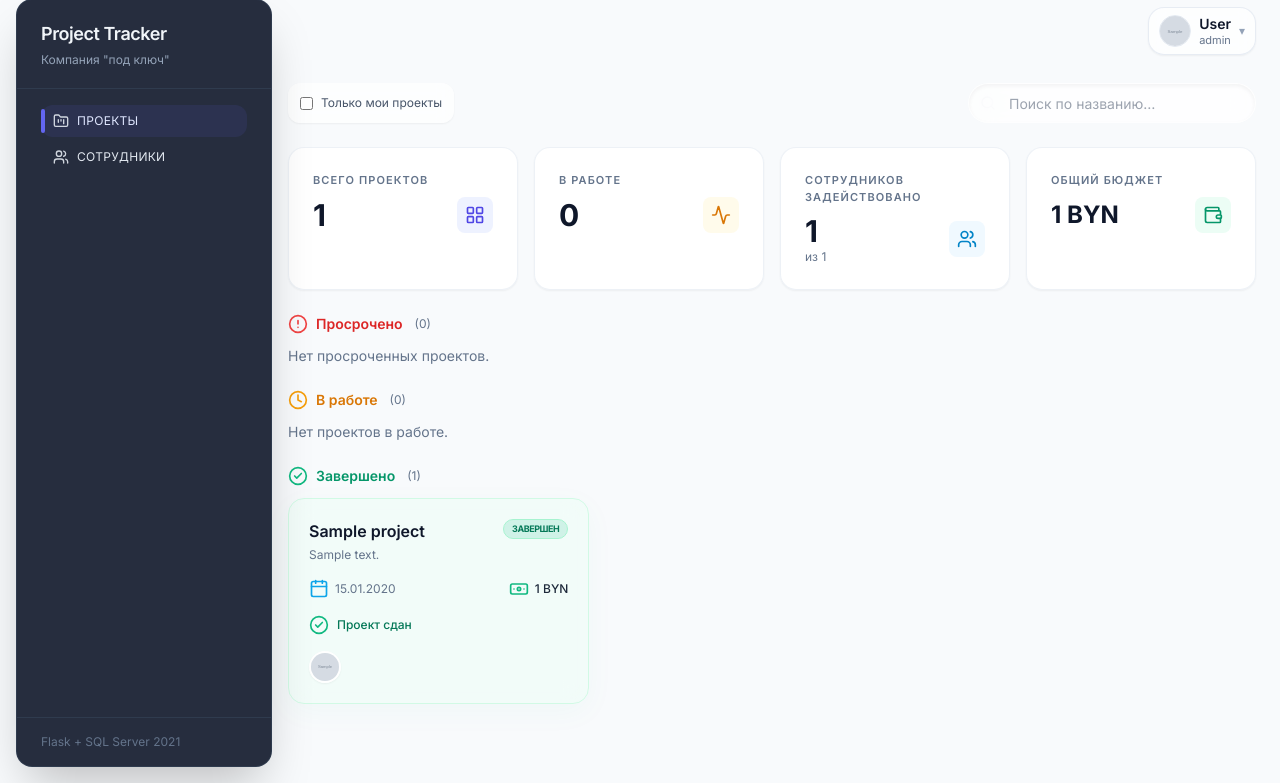
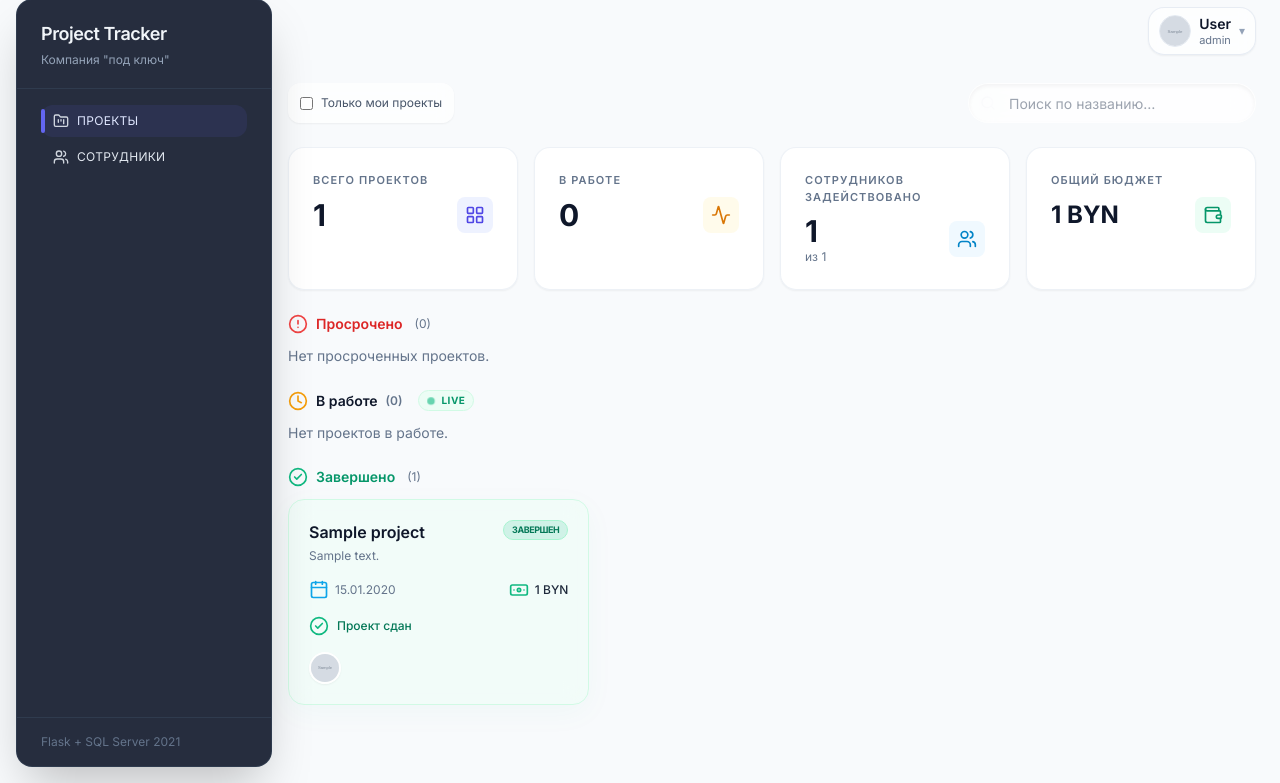
Before and after one commit to Kengort/deadliner-rbac, a Flask app: page / in a window 1280 px wide. Shown: the part 17-800 px from the top of the page. Run offline with Flask 3, Linux system fonts and the light colour scheme; a user stored in the database is signed in; tables that the repository leaves empty hold one stand-in row (values such as "Sample post"); grey boxes marked "Sample" are stand-in pictures; some libraries are stand-ins or nearby versions.

Commit message:
Firts static design

```diff
--- a/app.py
+++ b/app.py
@@ -295,6 +295,10 @@ def create_app() -> Flask:
             )
 
             if project.is_overdue:
+                if project.end_date is not None:
+                    project.days_overdue = max(0, (today - project.end_date).days)
+                else:
+                    project.days_overdue = 0
                 overdue_projects.append(project)
             elif project.status == "Completed":
                 completed_projects.append(project)
--- a/templates/base.html
+++ b/templates/base.html
@@ -18,6 +18,52 @@
         [x-cloak] { display: none !important; }
         html, body {
             font-family: 'Inter', system-ui, -apple-system, BlinkMacSystemFont, 'Segoe UI', sans-serif;
+        }
+        /* Motion */
+        @keyframes fadeInUp {
+            from { opacity: 0; transform: translateY(1rem); }
+            to { opacity: 1; transform: translateY(0); }
+        }
+        .animate-in {
+            opacity: 0;
+            animation: fadeInUp 700ms cubic-bezier(.2,.8,.2,1) forwards;
+            will-change: transform, opacity;
+        }
+
+        @keyframes wiggle {
+            0%, 100% { transform: rotate(0deg); }
+            25% { transform: rotate(-6deg); }
+            75% { transform: rotate(6deg); }
+        }
+        .group:hover .group-hover-wiggle {
+            animation: wiggle 420ms ease-in-out;
+        }
+
+        @keyframes fillGrow {
+            from { transform: scaleX(0); }
+            to { transform: scaleX(1); }
+        }
+        .progress-fill {
+            transform-origin: left;
+            transform: scaleX(0);
+            animation: fillGrow 900ms cubic-bezier(.2,.8,.2,1) forwards;
+        }
+        /* Live indicators */
+        @keyframes blinker {
+            0% { opacity: 1; transform: scale(1); }
+            50% { opacity: 0.4; transform: scale(0.9); }
+            100% { opacity: 1; transform: scale(1); }
+        }
+        .animate-blink {
+            animation: blinker 2s cubic-bezier(0.4, 0, 0.6, 1) infinite;
+        }
+
+        @keyframes ping-slow {
+            0% { transform: scale(1); opacity: 0.8; }
+            70%, 100% { transform: scale(2.5); opacity: 0; }
+        }
+        .animate-ping-slow {
+            animation: ping-slow 2s cubic-bezier(0, 0, 0.2, 1) infinite;
         }
         .bg-overdue {
             background-image: repeating-linear-gradient(
--- a/templates/index.html
+++ b/templates/index.html
@@ -7,7 +7,7 @@
     {% if current_user.role == 'Admin' %}
         <header class="flex flex-col gap-3 sm:flex-row sm:items-center sm:justify-between">
             <div>
-                <h2 class="text-2xl font-semibold text-slate-900">Проекты</h2>
+                <h2 class="text-2xl font-semibold text-slate-900">Проекты <span class="text-slate-400">({{ total_count }})</span></h2>
                 <p class="text-sm text-slate-500 mt-1">
                     Список проектов компании с основными показателями.
                 </p>
@@ -54,43 +54,43 @@
     {% if total_count > 0 %}
         <!-- Stats Grid -->
         <section class="grid gap-4 md:grid-cols-2 lg:grid-cols-4">
-            <div class="rounded-2xl bg-white/90 backdrop-blur-md border border-slate-200/60 shadow-sm p-6 min-h-[110px]">
+            <div class="group rounded-2xl bg-white/90 backdrop-blur-md border border-slate-200/60 shadow-sm p-6 min-h-[110px]">
                 <div class="text-[11px] font-semibold uppercase tracking-widest text-slate-500">Всего проектов</div>
                 <div class="mt-2 flex items-center justify-between">
                     <div class="text-3xl font-bold text-slate-900">{{ total_count }}</div>
-                    <div class="p-2 bg-indigo-50 rounded-lg text-indigo-600">
+                    <div class="p-2 bg-indigo-50 rounded-lg text-indigo-600 group-hover-wiggle">
                         <i data-lucide="layout-grid" class="w-5 h-5"></i>
                     </div>
                 </div>
             </div>
-            <div class="rounded-2xl bg-white/90 backdrop-blur-md border border-slate-200/60 shadow-sm p-6 min-h-[110px]">
+            <div class="group rounded-2xl bg-white/90 backdrop-blur-md border border-slate-200/60 shadow-sm p-6 min-h-[110px]">
                 <div class="text-[11px] font-semibold uppercase tracking-widest text-slate-500">В работе</div>
                 <div class="mt-2 flex items-center justify-between">
                     <div class="text-3xl font-bold text-slate-900">{{ active_projects|length }}</div>
-                    <div class="p-2 bg-amber-50 rounded-lg text-amber-600">
+                    <div class="p-2 bg-amber-50 rounded-lg text-amber-600 group-hover-wiggle">
                         <i data-lucide="activity" class="w-5 h-5"></i>
                     </div>
                 </div>
             </div>
-            <div class="rounded-2xl bg-white/90 backdrop-blur-md border border-slate-200/60 shadow-sm p-6 min-h-[110px]">
+            <div class="group rounded-2xl bg-white/90 backdrop-blur-md border border-slate-200/60 shadow-sm p-6 min-h-[110px]">
                 <div class="text-[11px] font-semibold uppercase tracking-widest text-slate-500">Сотрудников задействовано</div>
                 <div class="mt-2 flex items-center justify-between">
                     <div class="leading-tight">
                         <div class="text-3xl font-bold text-slate-900">{{ employees_involved }}</div>
                         <div class="text-xs text-slate-500">из {{ total_employees }}</div>
                     </div>
-                    <div class="p-2 bg-sky-50 rounded-lg text-sky-600">
+                    <div class="p-2 bg-sky-50 rounded-lg text-sky-600 group-hover-wiggle">
                         <i data-lucide="users" class="w-5 h-5"></i>
                     </div>
                 </div>
             </div>
-            <div class="rounded-2xl bg-white/90 backdrop-blur-md border border-slate-200/60 shadow-sm p-6 min-h-[110px]">
+            <div class="group rounded-2xl bg-white/90 backdrop-blur-md border border-slate-200/60 shadow-sm p-6 min-h-[110px]">
                 <div class="text-[11px] font-semibold uppercase tracking-widest text-slate-500">Общий бюджет</div>
                 <div class="mt-2 flex items-center justify-between">
                     <div class="text-2xl font-bold text-slate-900">
                         {{ "{:,.0f}".format(total_budget|default(0)).replace(",", " ").replace(".", " ") }} BYN
                     </div>
-                    <div class="p-2 bg-emerald-50 rounded-lg text-emerald-600">
+                    <div class="p-2 bg-emerald-50 rounded-lg text-emerald-600 group-hover-wiggle">
                         <i data-lucide="wallet" class="w-5 h-5"></i>
                     </div>
                 </div>
@@ -117,38 +117,46 @@
             {% if overdue_projects %}
                 <div class="grid gap-8 grid-cols-1 md:grid-cols-2 lg:grid-cols-3">
                     {% for project in overdue_projects %}
-                        <div class="group relative flex h-full flex-col rounded-2xl bg-white backdrop-blur-md border border-red-100 border-l-4 border-l-red-500 shadow-[0_8px_30px_rgb(239,68,68,0.04)] p-5 transition-all duration-300 hover:-translate-y-1 project-card" data-project-title="{{ project.title|lower }}">
+                        <div class="group relative flex h-full flex-col rounded-2xl bg-white backdrop-blur-lg border border-red-200 border-l-4 border-l-red-500 shadow-[0_12px_40px_rgb(254,226,226,0.6)] p-5 transition-all duration-300 hover:scale-[1.02] hover:shadow-[0_16px_50px_rgb(248,113,113,0.35)] animate-in project-card"
+                             style="animation-delay: {{ loop.index0 * 100 }}ms"
+                             data-project-title="{{ project.title|lower }}">
                             <div class="flex items-start justify-between gap-3">
                                 <div class="space-y-1 h-12 overflow-hidden">
-                                    <a href="{{ url_for('project_details', id=project.id) }}"
-                                       class="text-slate-900 font-bold dark:text-slate-100 hover:text-indigo-600 transition">
-                                        {{ project.title }}
-                                    </a>
+                                    <div class="relative flex items-center mb-1">
+                                        <div class="absolute -left-5 flex items-center justify-center">
+                                            <span class="animate-ping-slow absolute inline-flex h-3 w-3 rounded-full bg-red-400 opacity-75"></span>
+                                            <span class="relative inline-flex h-2 w-2 rounded-full bg-red-600"></span>
+                                        </div>
+                                        <a href="{{ url_for('project_details', id=project.id) }}"
+                                           class="ml-1 text-base font-semibold text-slate-900 hover:text-red-700 transition">
+                                            {{ project.title }}
+                                        </a>
+                                    </div>
                                     {% if project.description %}
-                                        <p class="text-xs text-slate-600 dark:text-slate-400 line-clamp-2">
+                                        <p class="text-xs text-slate-700 line-clamp-2">
                                             {{ project.description }}
                                         </p>
                                     {% endif %}
                                 </div>
-                                <span class="inline-flex items-center whitespace-nowrap px-2 py-0.5 rounded-full text-[9px] font-bold uppercase tracking-tighter bg-red-500/15 text-red-700 border border-red-200">
+                                <span class="inline-flex items-center whitespace-nowrap px-2 py-0.5 rounded-full text-[9px] font-bold uppercase tracking-tighter bg-red-100 text-red-700 border border-red-200">
                                     Просрочено
                                 </span>
                             </div>
 
-                            <div class="mt-3 text-xs text-slate-600 dark:text-slate-400">
+                            <div class="mt-3 text-xs text-slate-500">
                                 <div class="grid grid-cols-2 gap-2 w-full">
                                     <div class="inline-flex items-center gap-1.5">
-                                        <i data-lucide="alert-circle" class="text-red-500 w-5 h-5"></i>
+                                        <i data-lucide="alert-triangle" class="text-red-500 w-5 h-5 group-hover:animate-pulse"></i>
                                         <span>
                                             {% if project.end_date %}{{ project.end_date.strftime('%d.%m.%Y') }}{% else %}дедлайн не задан{% endif %}
                                         </span>
                                     </div>
-                                    <div class="inline-flex items-center justify-end gap-1.5 font-medium text-slate-900 dark:text-slate-100">
+                                    <div class="inline-flex items-center justify-end gap-1.5 font-medium text-slate-900">
                                         <i data-lucide="banknote" class="text-emerald-500 w-5 h-5"></i>
                                         {% if project.budget is not none %}
-                                            <span>{{ "{:,.0f}".format(project.budget).replace(",", " ").replace(".", " ") }} BYN</span>
+                                            <span class="bg-red-100 text-red-700 px-2 py-1 rounded-md">{{ "{:,.0f}".format(project.budget).replace(",", " ").replace(".", " ") }} BYN</span>
                                         {% else %}
-                                            <span class="text-slate-500">без бюджета</span>
+                                            <span class="bg-red-100 text-red-700 px-2 py-1 rounded-md">без бюджета</span>
                                         {% endif %}
                                     </div>
                                 </div>
@@ -200,19 +208,27 @@
         <!-- Active -->
         <section class="space-y-3">
             <div class="flex items-end justify-between">
-                <div class="flex items-center gap-3">
-                    <h3 class="text-sm font-semibold text-amber-600 inline-flex items-center gap-2">
+                <div class="flex items-center gap-4">
+                    <h3 class="text-sm font-semibold text-slate-900 inline-flex items-center gap-2">
                         <i data-lucide="clock" class="text-amber-500 w-5 h-5"></i>
                         В работе
+                        <span class="text-xs text-slate-500">({{ active_projects|length }})</span>
                     </h3>
-                    <span class="text-xs text-slate-500">({{ active_projects|length }})</span>
+                    <div class="flex items-center gap-1.5 bg-emerald-50 px-2 py-0.5 rounded-full border border-emerald-100">
+                        <span class="relative flex h-2 w-2">
+                            <span class="animate-blink inline-flex h-full w-full rounded-full bg-emerald-500"></span>
+                        </span>
+                        <span class="text-[10px] font-bold text-emerald-600 uppercase tracking-wider">LIVE</span>
+                    </div>
                 </div>
             </div>
 
             {% if active_projects %}
                 <div class="grid gap-8 grid-cols-1 md:grid-cols-2 lg:grid-cols-3">
                     {% for project in active_projects %}
-                        <div class="group relative flex h-full flex-col rounded-2xl bg-white backdrop-blur-md border border-slate-100 shadow-[0_8px_30px_rgb(0,0,0,0.04)] p-5 transition-all duration-300 hover:-translate-y-1 project-card" data-project-title="{{ project.title|lower }}">
+                        <div class="group relative flex h-full flex-col rounded-2xl bg-white backdrop-blur-md border border-slate-100 shadow-[0_8px_30px_rgb(0,0,0,0.04)] p-5 transition-all duration-300 hover:scale-[1.02] hover:backdrop-blur-xl hover:border-slate-200 animate-in project-card"
+                             style="animation-delay: {{ loop.index0 * 100 }}ms"
+                             data-project-title="{{ project.title|lower }}">
                             <div class="flex items-start justify-between gap-3">
                                 <div class="space-y-1 h-12 overflow-hidden">
                                     <a href="{{ url_for('project_details', id=project.id) }}"
@@ -257,7 +273,7 @@
                                     <span>{{ project.progress_percent }}%</span>
                                 </div>
                                 <div class="h-1.5 w-full rounded-full bg-slate-100 overflow-hidden">
-                                    <div class="h-full rounded-full {{ project.urgency_bar_class }} bg-emerald-500"
+                                    <div class="h-full rounded-full {{ project.urgency_bar_class }} bg-emerald-500 progress-fill"
                                          style="width: {{ project.progress_percent }}%;"></div>
                                 </div>
                             </div>
@@ -320,7 +336,9 @@
             {% if completed_projects %}
                 <div class="grid gap-8 grid-cols-1 md:grid-cols-2 lg:grid-cols-3">
                     {% for project in completed_projects %}
-                        <div class="group relative flex h-full flex-col rounded-2xl bg-emerald-50/50 backdrop-blur-md border border-emerald-100 shadow-[0_8px_30px_rgb(16,185,129,0.04)] p-5 transition-all duration-300 hover:-translate-y-1 project-card" data-project-title="{{ project.title|lower }}">
+                        <div class="group relative flex h-full flex-col rounded-2xl bg-emerald-50/50 backdrop-blur-md border border-emerald-100 shadow-[0_8px_30px_rgb(16,185,129,0.04)] p-5 transition-all duration-300 hover:scale-[1.02] hover:backdrop-blur-xl hover:border-emerald-200 animate-in project-card"
+                             style="animation-delay: {{ loop.index0 * 100 }}ms"
+                             data-project-title="{{ project.title|lower }}">
                             <div class="flex items-start justify-between gap-3">
                                 <div class="space-y-1 h-12 overflow-hidden">
                                     <a href="{{ url_for('project_details', id=project.id) }}"
```
